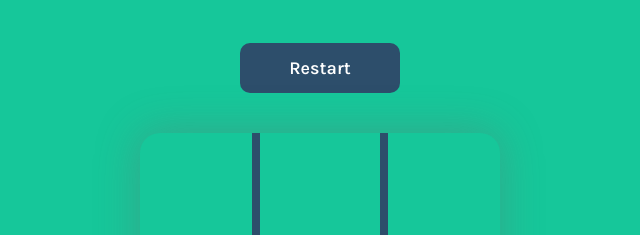
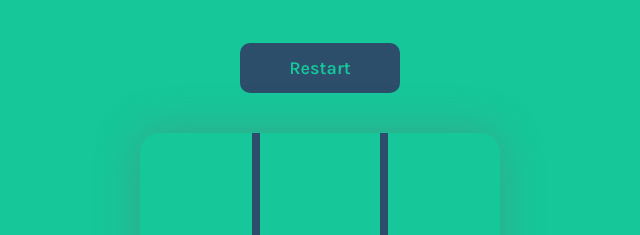
Before and after one commit to camilopaezz/tic-tac-toe, a website built with webpack: page public/index.html in a window 1280 px wide. Shown: the part 377-612 px from the top of the page, 320-960 px from the left. Built offline with nearby package versions, Linux system fonts and the light colour scheme.

Commit message:
:lipstick: Fix some styles

```diff
--- a/src/styles/index.css
+++ b/src/styles/index.css
@@ -198,11 +198,17 @@ button {
   height: 50px;
   width: 160px;
   background-color: #2d4e6b;
-  color: white;
+  color: var(--green);
   font-size: 1.8rem;
   border: 1px solid transparent;
   border-radius: 10px;
   margin-bottom: 40px;
   font-family: 'Karla', sans-serif;
   font-weight: 600;
+  transition: cubic-bezier(0.165, 0.84, 0.44, 1) 0.3s transform;
 }
+
+button:hover,
+button:focus {
+  transform: translateY(-5px);
+}
```
